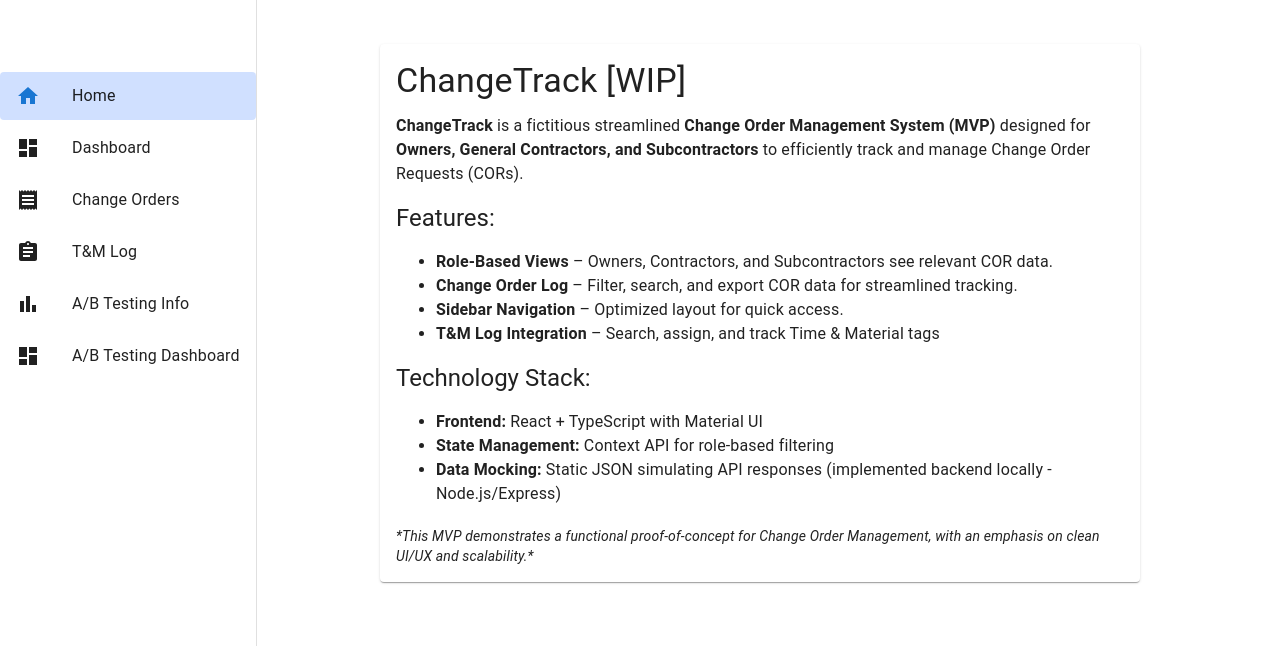
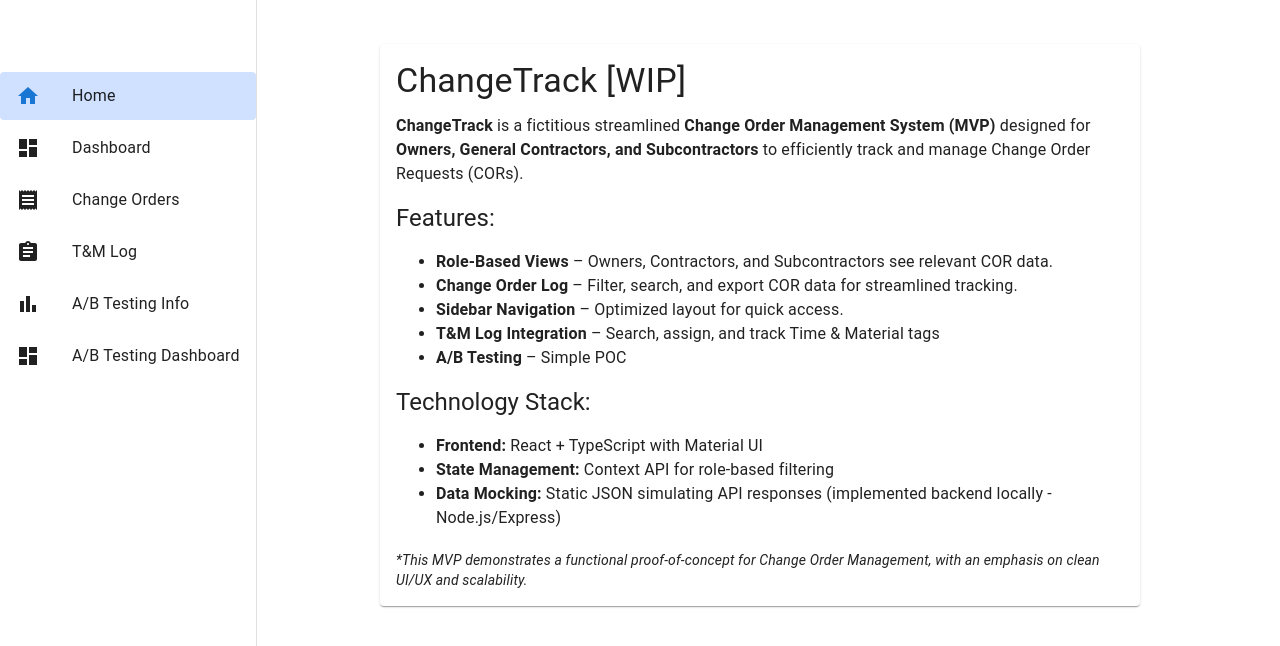
Before and after one commit to ddeloy/change-track, a React (Vite) app: page /#/ in a window 1280 px wide. Shown: the top 646 px of the page. Built offline with nearby package versions, Linux system fonts and the light colour scheme.

Commit message:
Update home page content

```diff
--- a/src/pages/About.tsx
+++ b/src/pages/About.tsx
@@ -27,6 +27,9 @@ export default function About() {
                     <Typography component="li" variant="body1">
                         <strong>T&M Log Integration</strong> – Search, assign, and track Time & Material tags
                     </Typography>
+                    <Typography component="li" variant="body1">
+                        <strong>A/B Testing</strong> – Simple POC
+                    </Typography>
                 </ul>
 
                 <Typography variant="h5" gutterBottom>
@@ -45,7 +48,7 @@ export default function About() {
                     </Typography>
                 </ul>
                 <Typography variant="body2" sx={{ marginTop: "20px", fontStyle: "italic" }}>
-                    *This MVP demonstrates a functional proof-of-concept for Change Order Management, with an emphasis on clean UI/UX and scalability.*
+                    *This MVP demonstrates a functional proof-of-concept for Change Order Management, with an emphasis on clean UI/UX and scalability.
                 </Typography>
             </Paper>
         </Box>
```
